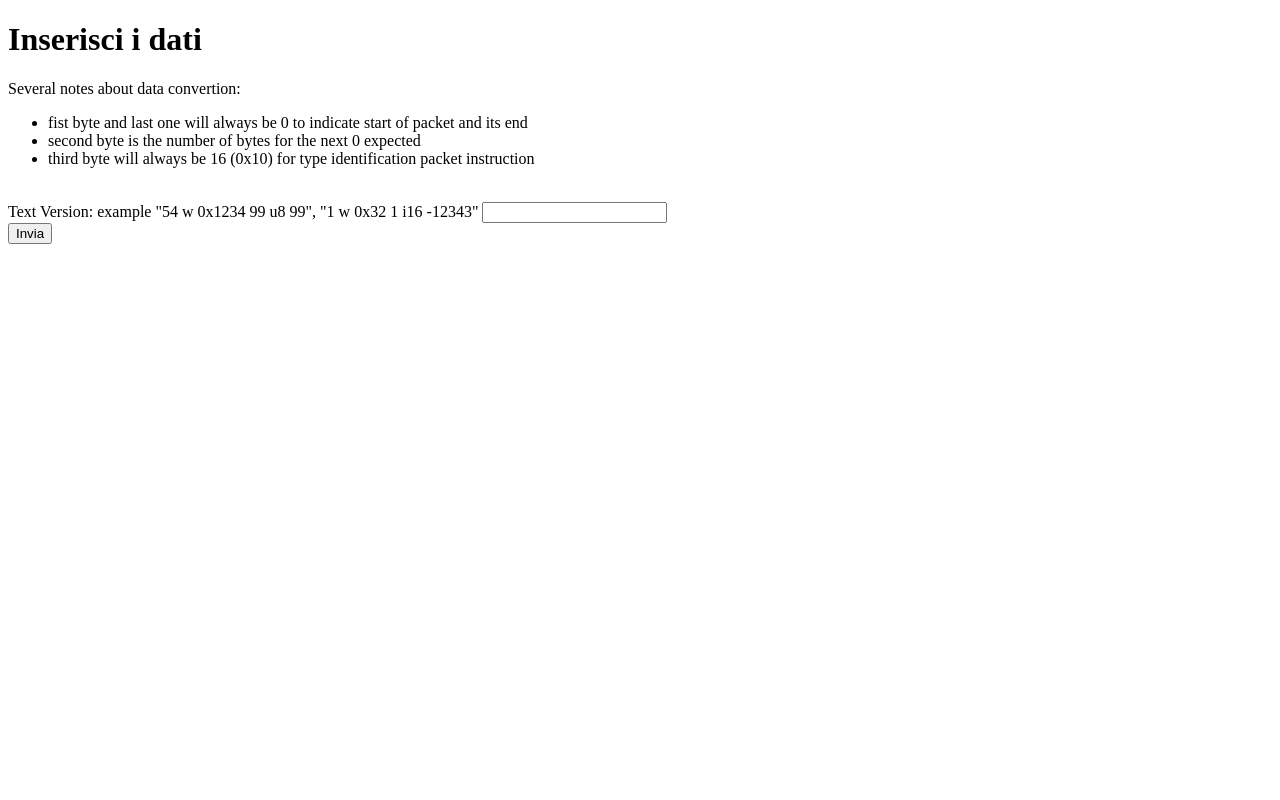
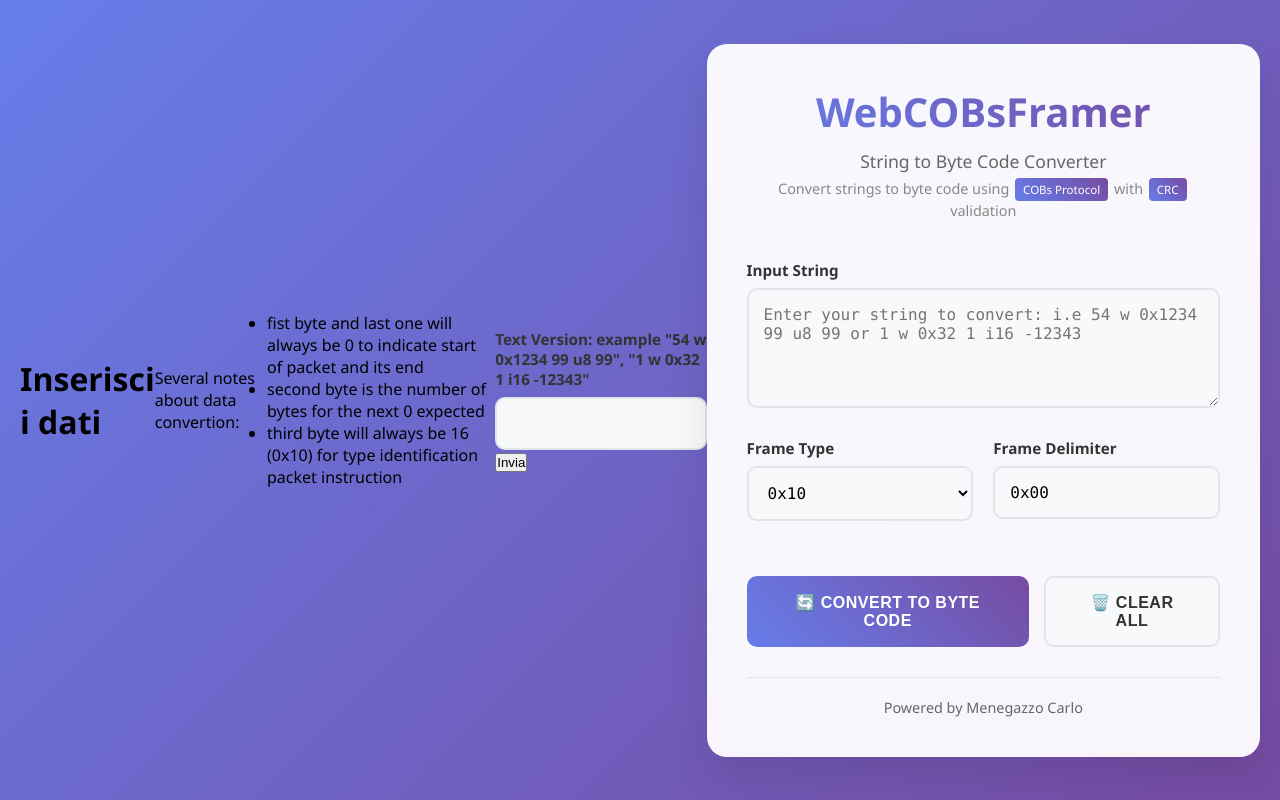
Before and after one commit to M3ne/WebCOBsFramer, a FastAPI app: page / in a window 1280 px wide. Run offline with FastAPI, Linux system fonts and the light colour scheme.

Commit message:
update style

```diff
--- a/main.py
+++ b/main.py
@@ -122,13 +122,15 @@ def convertDataStrToBytes(dataStr:str, dataTypeStr:str):
 @app.post("/process", response_class=HTMLResponse)
 async def process_form(
     request: Request,
-    commandTxt: str = Form(...)
+    inputString: str = Form(...),
+    frameType: str = Form(...),
+    frameDelimiter: str = Form(...)
 ):
     # Qui aggiungi CRC, COBS, framing ecc.
     # Convert inputs to bytes (assuming 16-bit unsigned integers)
 
 
-    nodeID,commandStr,index,subIndex,dataTypeStr,dataStr = splitTextCommand(commandTxt)
+    nodeID,commandStr,index,subIndex,dataTypeStr,dataStr = splitTextCommand(inputString)
 
     commandInt = convertCommandStrToInt(commandStr)
     dataTypeInt = convertDataTypeStrToInt(dataTypeStr)
@@ -150,9 +152,11 @@ async def process_form(
         result = "Command not recognized: last element wrong (number to be complient with the type)"
         return templates.TemplateResponse("form.html", {"request": request, "result": result})
 
+    data_array = bytearray(b'')
 
-    data_array = bytearray(b'')
-    data_array += 0x10.to_bytes(1, byteorder='little')
+    if frameType != 'none':
+        data_array += int(frameType, base=16).to_bytes(1, byteorder='little')
+
     data_array += nodeID.to_bytes(1, byteorder='little')
     data_array += commandInt.to_bytes(1, byteorder='little')
     data_array += index.to_bytes(2, byteorder='little')
@@ -167,8 +171,13 @@ async def process_form(
     # Final frame = data + CRC
     frame = data_array + crc_bytes
 
-    # Encode using COBS
-    encoded  = 0x0.to_bytes(1, byteorder='little') + cobs.encode(frame) + 0x0.to_bytes(1, byteorder='little')
+
+    # Encode using COBS and add frame delimiter
+    if len(frameDelimiter) > 0:
+        frameDelimiter = int(frameDelimiter,base=16)
+        encoded  = frameDelimiter.to_bytes(1, byteorder='little') + cobs.encode(frame) + frameDelimiter.to_bytes(1, byteorder='little')
+    else:
+        encoded  = cobs.encode(frame)
 
     result_list = [f"0x{b:02X}" for b in encoded]
     result = f"Ricevuto: [{', '.join(result_list)}]"
--- a/templates/form.html
+++ b/templates/form.html
@@ -22,3 +22,107 @@
   {% endif %}
 </body>
 </html>
+
+
+
+
+<!DOCTYPE html>
+<html lang="en">
+<head>
+    <meta charset="UTF-8">
+    <meta name="viewport" content="width=device-width, initial-scale=1.0">
+    <title>WebCOBsFramer - String to Byte Code Converter</title>
+    <link rel="stylesheet" href="style.css">
+</head>
+<body>
+    <div class="container">
+        <div class="header">
+            <div class="logo">WebCOBsFramer</div>
+            <div class="subtitle">String to Byte Code Converter</div>
+            <div class="description">
+                Convert strings to byte code using <span class="tech-badge">COBs Protocol</span>
+                with <span class="tech-badge">CRC</span> validation
+            </div>
+        </div>
+
+        <form id="converterForm" method="post" action="/process">
+            <div class="form-section">
+                <div class="form-group">
+                    <label for="inputString">Input String</label>
+                    <textarea id="inputString" name="inputString" placeholder="Enter your string to convert: i.e 54 w 0x1234 99 u8 99 or 1 w 0x32 1 i16 -12343" required></textarea>
+                </div>
+
+                <div class="input-group">
+                    <div class="form-group">
+                        <label for="frameType">Frame Type</label>
+                        <select id="frameType" name="frameType">
+                            <option value="16">0x10</option>
+                            <option value="none">None</option>
+                        </select>
+                    </div>
+                    <div class="form-group">
+                        <label for="delimiter">Frame Delimiter</label>
+                        <input type="text" id="delimiter" name="frameDelimiter" value="0x00" placeholder="0x00">
+                    </div>
+                </div>
+            </div>
+
+            <div class="button-group">
+                <button type="submit" class="btn btn-primary">
+                    🔄 Convert to Byte Code
+                </button>
+                <button type="button" class="btn btn-secondary" onclick="clearForm()">
+                    🗑️ Clear All
+                </button>
+            </div>
+        </form>
+
+        <div class="loading" id="loadingIndicator">
+            <div class="spinner"></div>
+            <div>Processing your request...</div>
+        </div>
+
+        <div class="output-section" id="outputSection" style="display: none;">
+            <div class="output-header">
+                <span class="status-indicator"></span>
+                Converted Byte Code Output
+            </div>
+            <div class="output-content" id="outputContent">
+                {% if result %}
+                  <p>{{ result }}</p>
+                {% endif %}
+            </div>
+        </div>
+
+        <div class="footer">
+            <p>Powered by Menegazzo Carlo</p>
+        </div>
+    </div>
+
+    <script>
+
+
+        // Clear form function
+        function clearForm() {
+            document.getElementById('converterForm').reset();
+            document.getElementById('outputSection').style.display = 'none';
+            document.getElementById('loadingIndicator').style.display = 'none';
+        }
+
+        // Add some interactive feedback
+        document.addEventListener('DOMContentLoaded', function() {
+            const inputs = document.querySelectorAll('input, textarea, select');
+            inputs.forEach(input => {
+                input.addEventListener('focus', function() {
+                    this.parentElement.style.transform = 'translateY(-2px)';
+                    this.parentElement.style.transition = 'transform 0.3s ease';
+                });
+
+                input.addEventListener('blur', function() {
+                    this.parentElement.style.transform = 'translateY(0)';
+                });
+            });
+        });
+    </script>
+</body>
+</html>
--- /dev/null
+++ b/templates/style.css
@@ -0,0 +1,254 @@
+* {
+    margin: 0;
+    padding: 0;
+    box-sizing: border-box;
+}
+
+body {
+    font-family: 'Segoe UI', Tahoma, Geneva, Verdana, sans-serif;
+    background: linear-gradient(135deg, #667eea 0%, #764ba2 100%);
+    min-height: 100vh;
+    display: flex;
+    align-items: center;
+    justify-content: center;
+    padding: 20px;
+}
+
+.container {
+    background: rgba(255, 255, 255, 0.95);
+    backdrop-filter: blur(10px);
+    border-radius: 20px;
+    box-shadow: 0 20px 40px rgba(0, 0, 0, 0.1);
+    padding: 40px;
+    width: 100%;
+    max-width: 800px;
+    animation: slideIn 0.6s ease-out;
+}
+
+@keyframes slideIn {
+    from {
+        opacity: 0;
+        transform: translateY(30px);
+    }
+    to {
+        opacity: 1;
+        transform: translateY(0);
+    }
+}
+
+.header {
+    text-align: center;
+    margin-bottom: 40px;
+}
+
+.logo {
+    font-size: 2.5em;
+    font-weight: bold;
+    background: linear-gradient(45deg, #667eea, #764ba2);
+    -webkit-background-clip: text;
+    -webkit-text-fill-color: transparent;
+    background-clip: text;
+    margin-bottom: 10px;
+}
+
+.subtitle {
+    color: #666;
+    font-size: 1.1em;
+    margin-bottom: 5px;
+}
+
+.description {
+    color: #888;
+    font-size: 0.9em;
+}
+
+.form-section {
+    margin-bottom: 30px;
+}
+
+.form-group {
+    margin-bottom: 25px;
+}
+
+label {
+    display: block;
+    margin-bottom: 8px;
+    font-weight: 600;
+    color: #333;
+    font-size: 0.95em;
+}
+
+input[type="text"], textarea, select {
+    width: 100%;
+    padding: 15px;
+    border: 2px solid #e1e5e9;
+    border-radius: 10px;
+    font-size: 1em;
+    transition: all 0.3s ease;
+    font-family: 'Consolas', 'Monaco', monospace;
+    background: #f8f9fa;
+}
+
+input[type="text"]:focus, textarea:focus, select:focus {
+    outline: none;
+    border-color: #667eea;
+    background: white;
+    box-shadow: 0 0 0 3px rgba(102, 126, 234, 0.1);
+}
+
+textarea {
+    resize: vertical;
+    min-height: 120px;
+}
+
+.input-group {
+    display: grid;
+    grid-template-columns: 1fr 1fr;
+    gap: 20px;
+}
+
+.button-group {
+    display: flex;
+    gap: 15px;
+    justify-content: center;
+    margin: 30px 0;
+}
+
+.btn {
+    padding: 15px 30px;
+    border: none;
+    border-radius: 10px;
+    font-size: 1em;
+    font-weight: 600;
+    cursor: pointer;
+    transition: all 0.3s ease;
+    text-transform: uppercase;
+    letter-spacing: 0.5px;
+}
+
+.btn-primary {
+    background: linear-gradient(45deg, #667eea, #764ba2);
+    color: white;
+}
+
+.btn-primary:hover {
+    transform: translateY(-2px);
+    box-shadow: 0 10px 25px rgba(102, 126, 234, 0.3);
+}
+
+.btn-secondary {
+    background: #f8f9fa;
+    color: #333;
+    border: 2px solid #e1e5e9;
+}
+
+.btn-secondary:hover {
+    background: #e9ecef;
+    border-color: #333;
+}
+
+.output-section {
+    margin-top: 30px;
+    padding: 25px;
+    background: #f8f9fa;
+    border-radius: 15px;
+    border: 2px solid #e1e5e9;
+}
+
+.output-header {
+    font-weight: 600;
+    color: #333;
+    margin-bottom: 15px;
+    display: flex;
+    align-items: center;
+    gap: 10px;
+}
+
+.output-content {
+    font-family: 'Consolas', 'Monaco', monospace;
+    background: #2d3748;
+    color: #e2e8f0;
+    padding: 20px;
+    border-radius: 10px;
+    font-size: 0.9em;
+    line-height: 1.5;
+    overflow-x: auto;
+    white-space: pre-wrap;
+    word-break: break-all;
+}
+
+.loading {
+    display: none;
+    text-align: center;
+    padding: 20px;
+}
+
+.spinner {
+    border: 4px solid #f3f3f3;
+    border-top: 4px solid #667eea;
+    border-radius: 50%;
+    width: 40px;
+    height: 40px;
+    animation: spin 1s linear infinite;
+    margin: 0 auto 15px;
+}
+
+@keyframes spin {
+    0% { transform: rotate(0deg); }
+    100% { transform: rotate(360deg); }
+}
+
+.status-indicator {
+    display: inline-block;
+    width: 10px;
+    height: 10px;
+    border-radius: 50%;
+    background: #28a745;
+    margin-right: 8px;
+    animation: pulse 2s infinite;
+}
+
+@keyframes pulse {
+    0% { opacity: 1; }
+    50% { opacity: 0.5; }
+    100% { opacity: 1; }
+}
+
+.footer {
+    text-align: center;
+    margin-top: 30px;
+    padding-top: 20px;
+    border-top: 1px solid #e1e5e9;
+    color: #666;
+    font-size: 0.9em;
+}
+
+.tech-badge {
+    display: inline-block;
+    background: linear-gradient(45deg, #667eea, #764ba2);
+    color: white;
+    padding: 4px 8px;
+    border-radius: 4px;
+    font-size: 0.8em;
+    font-weight: 500;
+    margin: 0 2px;
+}
+
+@media (max-width: 768px) {
+    .container {
+        padding: 20px;
+        margin: 10px;
+    }
+
+    .input-group {
+        grid-template-columns: 1fr;
+    }
+
+    .button-group {
+        flex-direction: column;
+    }
+
+    .btn {
+        width: 100%;
+    }
+}
```
